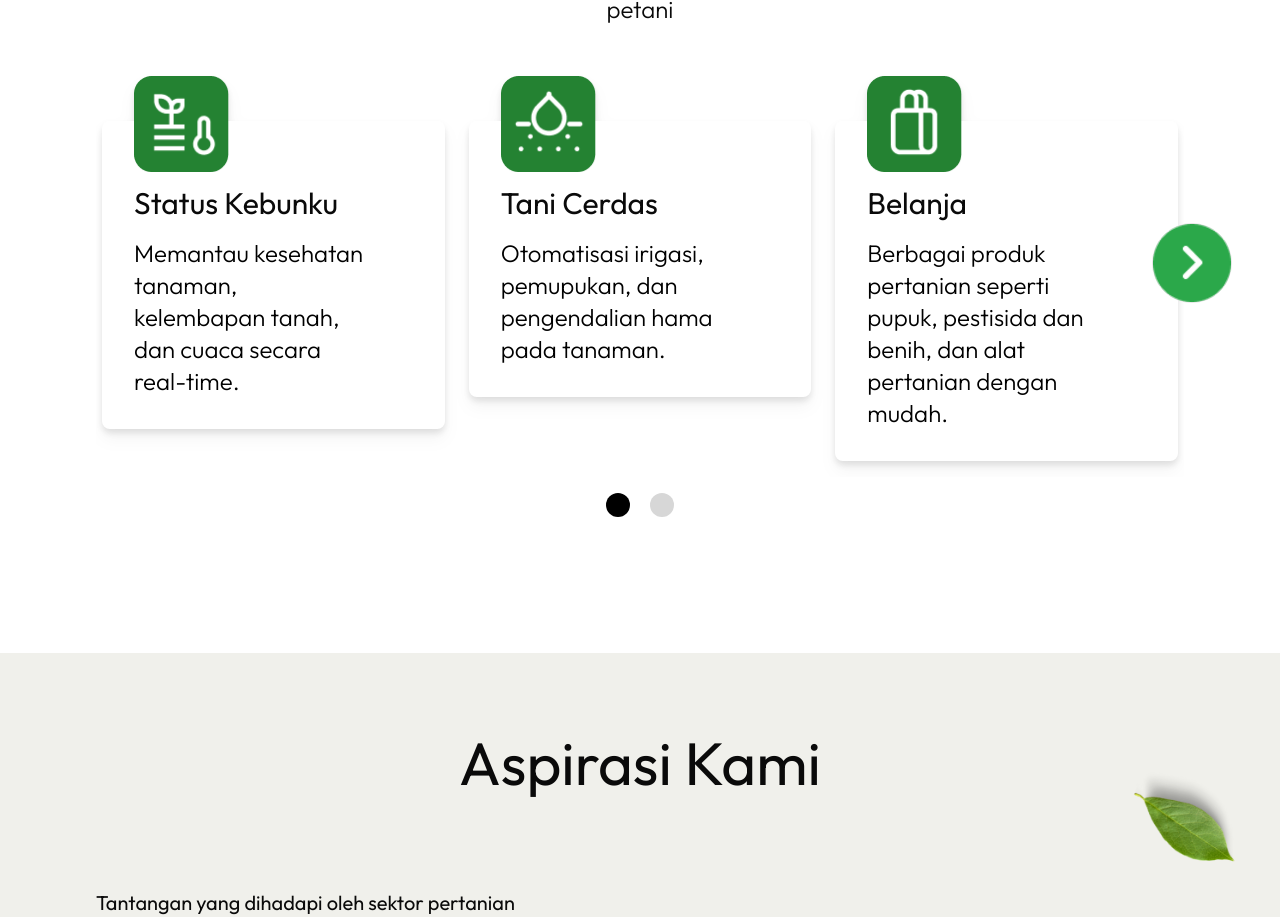
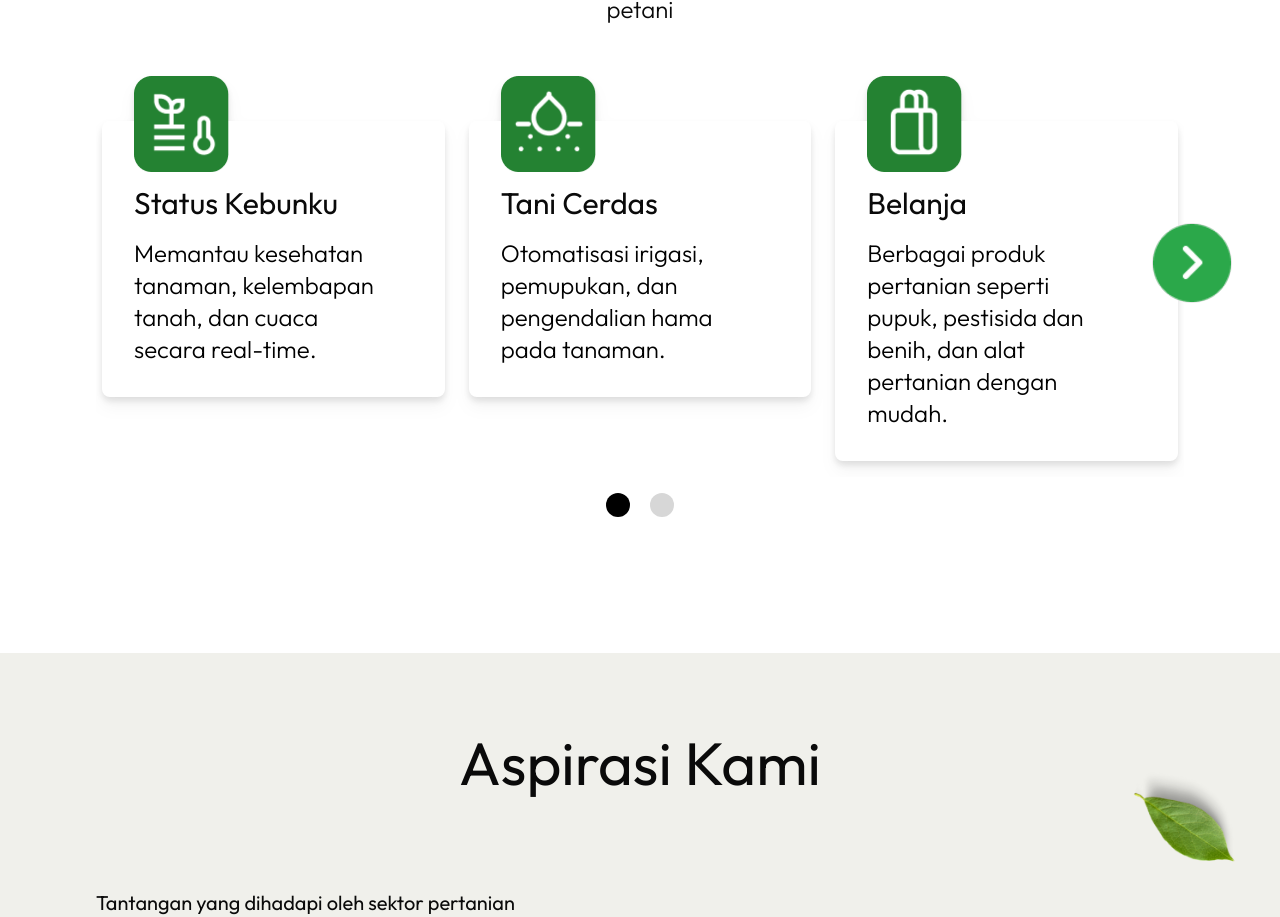
Before and after one commit to amaliap21/IFSTI, a Next.js app in the folder website/: page / in a window 1280 px wide. Shown: the part 979-1896 px from the top of the page. Built offline with nearby package versions, Linux system fonts and the light colour scheme.

Commit message:
feat: fix icon

```diff
--- a/website/src/components/service-card.tsx
+++ b/website/src/components/service-card.tsx
@@ -13,7 +13,7 @@ const ServiceCard: React.FC<ServiceCardProps> = ({
   description,
 }) => {
   return (
-    <div className="pl-8 pr-20 pb-8 pt-12 drop-shadow-lg rounded-lg bg-white relative mt-14 mx-1">
+    <div className="pl-8 pr-16 pb-8 pt-12 drop-shadow-lg rounded-lg bg-white relative mt-14 mx-1">
       <Image
         src={icon}
         alt={title}
```
